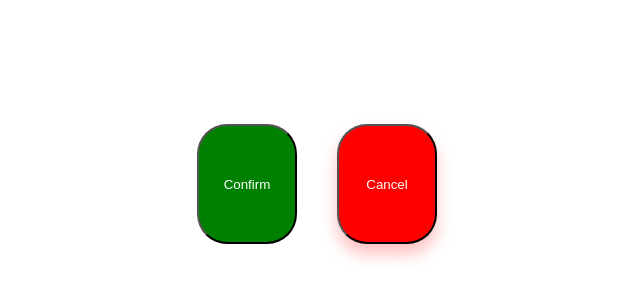
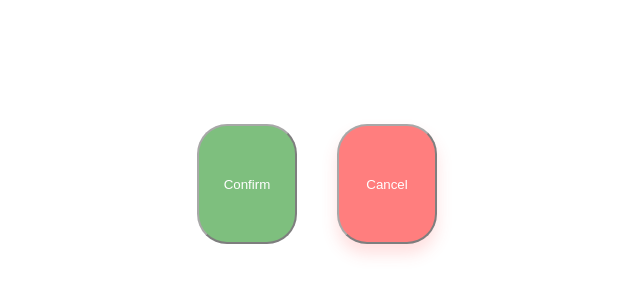
Before and after one commit to skuxyx/html-css-study, a plain HTML site: page css-study/10.box-shadow/index.html in a window 1280 px wide. Shown: the part 224-524 px from the top of the page, without its empty margins (323-963 px from the left). Drawn offline with Linux system fonts and the light colour scheme.

Commit message:
css opacity

```diff
--- a/css-study/10.box-shadow/style.css
+++ b/css-study/10.box-shadow/style.css
@@ -15,6 +15,8 @@ button {
   height: 120px;
   width: 100px;
   text-align: center;
+  /* 투명도 설정 => Opacity [ 0(투명), 1(불투명) ] */
+  opacity: 0.5;
 }
 
 /*
```
